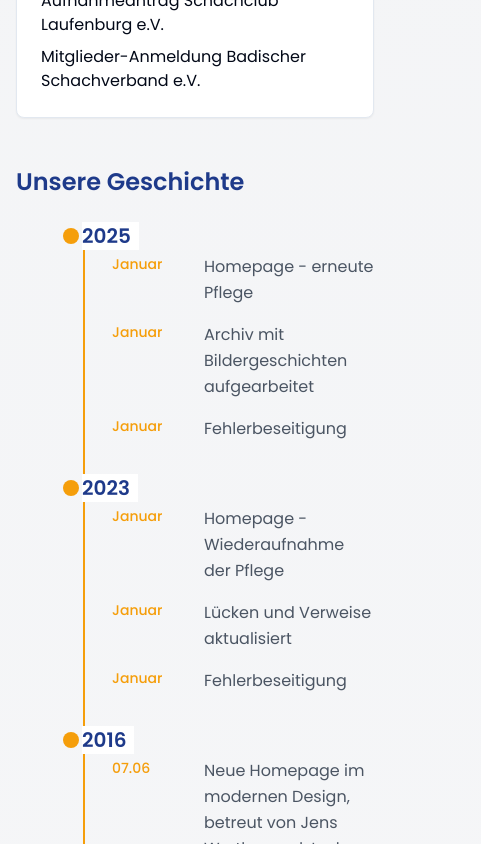
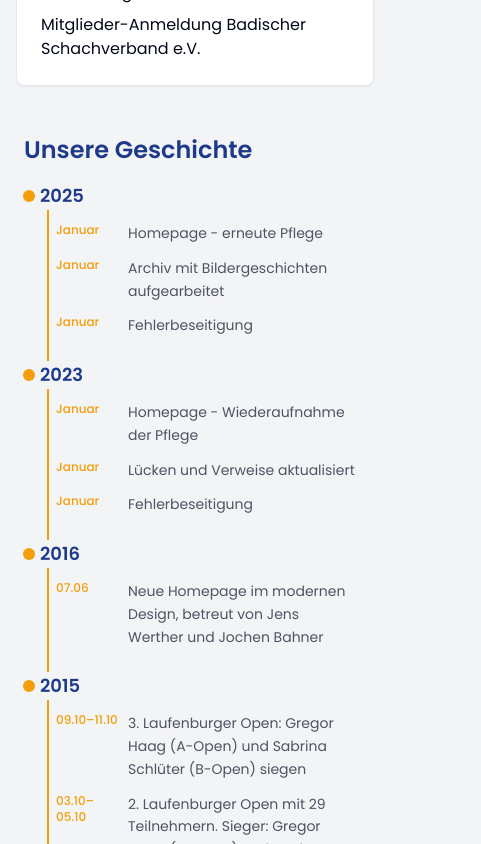
Before and after one commit to myronsi/schachclub-laufenburg, a React (Vite) app: page /ueberuns in a window 390 px wide. Shown: the part 820-1664 px from the top of the page, 481 px wide, since content can reach past the window. Built offline with nearby package versions, Linux system fonts and the light colour scheme.

Commit message:
geschichte teil verbessern

```diff
--- a/src/components/AboutSection.tsx
+++ b/src/components/AboutSection.tsx
@@ -290,7 +290,7 @@ const AboutSection = () => {
   ];
 
   return (
-    <section id="about" className="py-16">
+    <section id="about" className="py-8 md:py-16">
       <div className="container mx-auto px-4">
         <h2 className="text-3xl font-bold text-club-primary mb-12 text-center">
           Über den Verein
@@ -381,18 +381,18 @@ const AboutSection = () => {
         </Card>
         <div
           ref={timelineAnimation.elementRef}
-          className="mb-12"
+          className="mb-8 md:mb-12"
         >
-          <h3 className="text-2xl font-semibold mb-6 text-club-primary">
+          <h2 className="text-2xl md:text-2xl font-semibold mb-4 md:mb-6 text-club-primary px-2 md:px-0">
             Unsere Geschichte
-          </h3>
-          <div className="relative ml-12">
+          </h2>
+          <div className="relative ml-4 md:ml-12 max-w-[calc(100%-2rem)] md:max-w-[calc(100%-3rem)]">
             <div
-              className="absolute left-[19px] top-4 bottom-0 w-[2px] bg-club-accent"
+              className="absolute left-[15px] md:left-[19px] top-4 bottom-0 w-[2px] bg-club-accent"
               style={{ height: "calc(100% - 1rem)" }}
             />
 
-            <div className="space-y-8 relative pl-8">
+            <div className="space-y-6 md:space-y-8 relative pl-4 md:pl-8">
               {timeline.map((group, groupIndex) => (
                 <div
                   key={group.year}
@@ -401,38 +401,35 @@ const AboutSection = () => {
                       ? 'opacity-100 translate-x-0'
                       : 'opacity-0 -translate-x-6'
                   }`}
-                  style={{
-                    transitionDelay: `${groupIndex * 0.15}s`,
-                  }}
+                  style={{ transitionDelay: `${groupIndex * 0.15}s` }}
                 >
-                  <div className="absolute -left-[42px] top-0 flex items-center gap-3">
-                    <div className={`w-4 h-4 bg-club-accent rounded-full transform translate-x-[9px] z-10 transition-all duration-300 ${
+                  <div className="absolute -left-[32px] md:-left-[42px] top-0 flex items-center gap-2 mb-4"> {/* Добавлен mb-4 */}
+                    <div className={`w-3 h-3 md:w-4 md:h-4 bg-club-accent rounded-full transform translate-x-[7px] md:translate-x-[9px] z-10 transition-all duration-300 ${
                       timelineAnimation.isVisible ? 'scale-100' : 'scale-0'
                     }`} />
-                    <h4 className="text-xl font-semibold text-club-primary bg-background pr-2">
+                    <h4 className="text-lg md:text-xl font-semibold text-club-primary bg-[#F3F4F6] pr-2 ml-1">
                       {group.year}
                     </h4>
                   </div>
 
-                  <div className="pt-8 pl-4 space-y-4">
+                  {/* Изменено pt-6 md:pt-8 на pt-10 md:pt-12 */}
+                  <div className="pt-10 md:pt-12 pl-2 md:pl-4 space-y-3 md:space-y-4">
                     {group.events.map((event, eventIndex) => (
                       <div
                         key={eventIndex}
-                        className={`flex gap-3 transform transition-all duration-500 ease-out ${
+                        className={`flex gap-2 md:gap-3 transform transition-all duration-500 ease-out ${
                           timelineAnimation.isVisible
                             ? 'opacity-100 translate-x-0'
                             : 'opacity-0 -translate-x-6'
                         }`}
-                        style={{
-                          transitionDelay: `${groupIndex * 0.15 + eventIndex * 0.1}s`,
-                        }}
+                        style={{ transitionDelay: `${groupIndex * 0.15 + eventIndex * 0.1}s` }}
                       >
                         {event.date && (
-                          <div className="w-20 shrink-0 text-sm text-club-accent font-medium">
+                          <div className="w-16 md:w-20 shrink-0 text-xs md:text-sm text-club-accent font-medium">
                             {event.date}
                           </div>
                         )}
-                        <p className="text-gray-600 leading-relaxed">
+                        <p className="text-gray-600 leading-relaxed text-sm md:text-base break-words hyphens-auto">
                           {event.text}
                         </p>
                       </div>
--- a/src/index.css
+++ b/src/index.css
@@ -30,12 +30,14 @@
   }
 
   * {
+   /* outline: 2px solid rgba(255, 0, 0, 0.5) !important;
+    box-shadow: 0 0 0 2px rgba(0, 255, 0, 0.5) !important; */
     @apply border-border;
   }
 
   body {
     @apply bg-background text-foreground font-sans;
-    background: linear-gradient(to bottom, #F3F4F6, #FFFFFF);
+    background: #F3F4F6;
     min-height: 100vh;
     overflow-x: hidden;
   }
```
